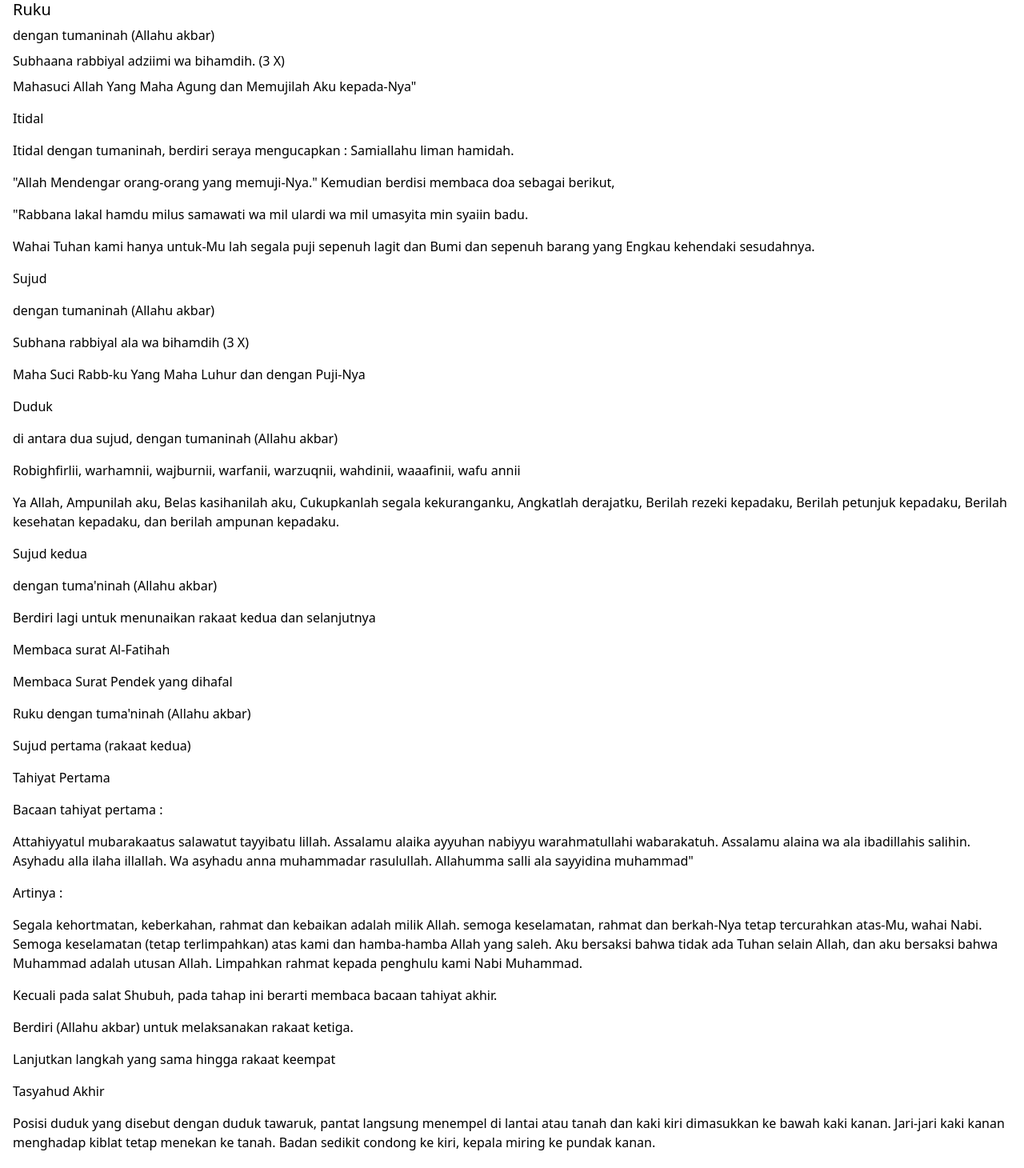
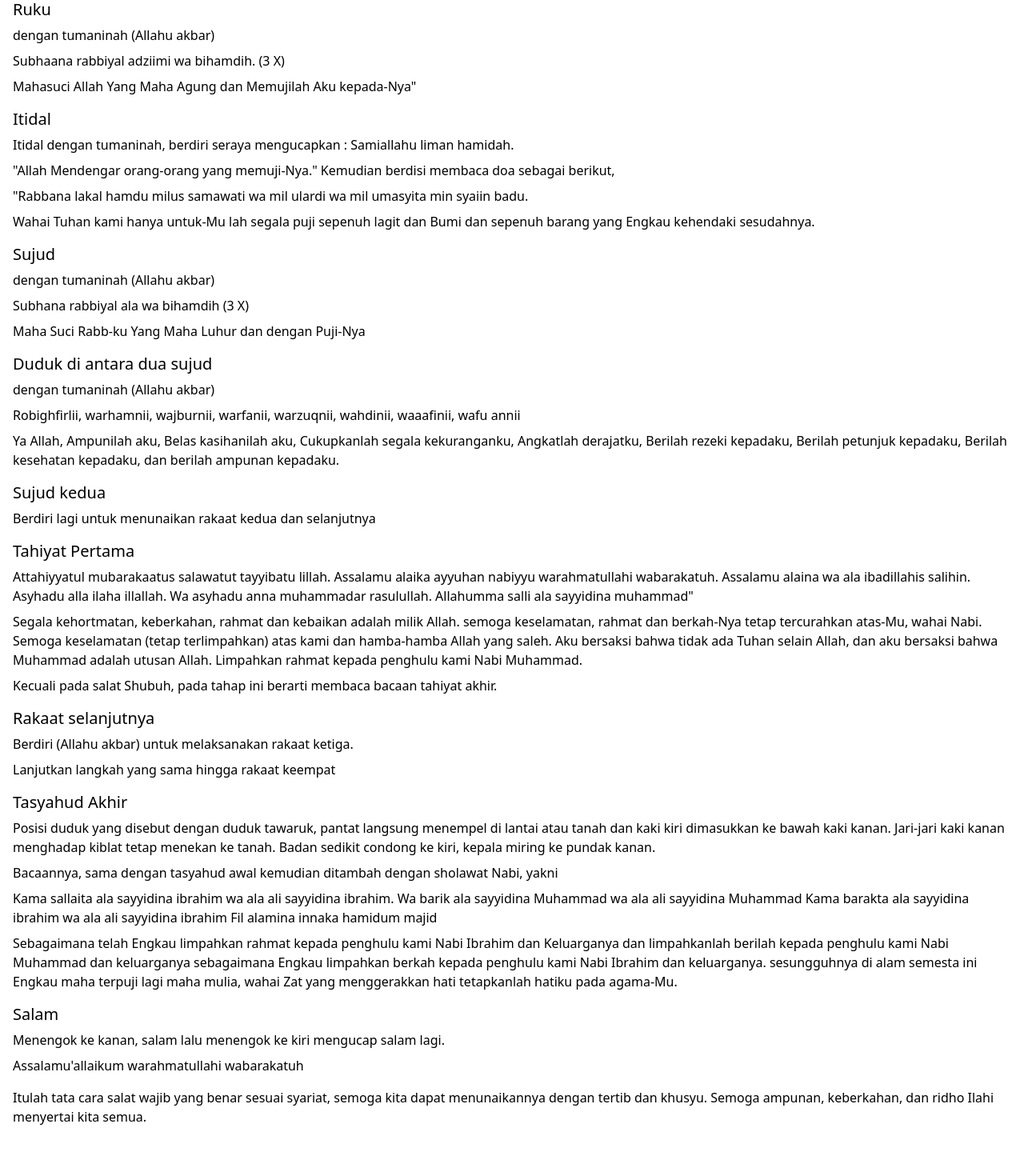
Before and after one commit to argaghulamahmad/salah, a Next.js app: page / in a window 1280 px wide. Shown: the part 1960-3420 px from the top of the page at 80% size. After the commit the page ends 3384 px from the top, so only its background shows below. Built offline with nearby package versions, Linux system fonts and the light colour scheme.

Commit message:
Update content

```diff
--- a/pages/index.js
+++ b/pages/index.js
@@ -278,11 +278,8 @@ export default function Home() {
                     </p>
                 </div>
 
-
-
-
-                <h3>Itidal</h3>
-
+                <div className="space-y-2">
+                    <h3 className="text-black text-xl leading-tight">Itidal</h3>
 
                     <p>
                         Itidal dengan tumaninah, berdiri seraya mengucapkan : Samiallahu liman hamidah.
@@ -299,8 +296,10 @@ export default function Home() {
                         yang
                         Engkau kehendaki sesudahnya.
                     </p>
-                <h3>Sujud </h3>
+                </div>
 
+                <div className="space-y-2">
+                    <h3 className="text-black text-xl leading-tight">Sujud </h3>
 
                     <p>
                         dengan tumaninah (Allahu akbar)
@@ -311,11 +310,13 @@ export default function Home() {
                     <p>
                         Maha Suci Rabb-ku Yang Maha Luhur dan dengan Puji-Nya
                     </p>
-                <h3>Duduk </h3>
+                </div>
 
+                <div className="space-y-2">
+                    <h3 className="text-black text-xl leading-tight">Duduk di antara dua sujud</h3>
 
                     <p>
-                    di antara dua sujud, dengan tumaninah (Allahu akbar)
+                        dengan tumaninah (Allahu akbar)
                     </p>
                     <p>
                         Robighfirlii, warhamnii, wajburnii, warfanii, warzuqnii, wahdinii, waaafinii, wafu annii
@@ -326,46 +327,30 @@ export default function Home() {
                         berilah
                         ampunan kepadaku.
                     </p>
-                <h3>Sujud kedua </h3>
+                </div>
 
+                <div className="space-y-2">
+                    <h3 className="text-black text-xl leading-tight">Sujud kedua</h3>
+
+                    <p>Berdiri lagi untuk menunaikan rakaat kedua dan selanjutnya</p>
+                </div>
+
+                <div className="space-y-2">
+                    <h3 className="text-black text-xl leading-tight">Tahiyat Pertama</h3>
 
                     <p>
-                    dengan tuma'ninah (Allahu akbar)
-                </p>
-                <h3>Berdiri lagi untuk menunaikan rakaat kedua dan selanjutnya</h3>
-
-
-                <h4>Membaca surat Al-Fatihah</h4>
-
-
-                <h4>Membaca Surat Pendek yang dihafal</h4>
-
-
-                <h4>Ruku dengan tuma'ninah (Allahu akbar)</h4>
-
-
-                <h4>Sujud pertama (rakaat kedua)</h4>
-
-
-                <h3>Tahiyat Pertama</h3>
-
-
-                <p>
-                    Bacaan tahiyat pertama :
-                </p>
-                <p>
-                    Attahiyyatul mubarakaatus salawatut tayyibatu lillah. Assalamu alaika ayyuhan nabiyyu warahmatullahi
+                        Attahiyyatul mubarakaatus salawatut tayyibatu lillah. Assalamu alaika ayyuhan nabiyyu
+                        warahmatullahi
                         wabarakatuh. Assalamu alaina wa ala ibadillahis salihin. Asyhadu alla ilaha illallah. Wa asyhadu
                         anna
                         muhammadar rasulullah. Allahumma salli ala sayyidina muhammad"
                     </p>
                     <p>
-                    Artinya :
-                </p>
-                <p>
-                    Segala kehortmatan, keberkahan, rahmat dan kebaikan adalah milik Allah. semoga keselamatan, rahmat
+                        Segala kehortmatan, keberkahan, rahmat dan kebaikan adalah milik Allah. semoga keselamatan,
+                        rahmat
                         dan
-                    berkah-Nya tetap tercurahkan atas-Mu, wahai Nabi. Semoga keselamatan (tetap terlimpahkan) atas kami
+                        berkah-Nya tetap tercurahkan atas-Mu, wahai Nabi. Semoga keselamatan (tetap terlimpahkan) atas
+                        kami
                         dan
                         hamba-hamba Allah yang saleh. Aku bersaksi bahwa tidak ada Tuhan selain Allah, dan aku bersaksi
                         bahwa
@@ -374,43 +359,55 @@ export default function Home() {
                     <p>
                         Kecuali pada salat Shubuh, pada tahap ini berarti membaca bacaan tahiyat akhir.
                     </p>
-                <h3>Berdiri (Allahu akbar) untuk melaksanakan rakaat ketiga.</h3>
+                </div>
+
+                <div className="space-y-2">
+                    <h3 className="text-black text-xl leading-tight">Rakaat selanjutnya</h3>
+
+                    <p>Berdiri (Allahu akbar) untuk melaksanakan rakaat ketiga.</p>
+                    <p>Lanjutkan langkah yang sama hingga rakaat keempat</p>
+                </div>
 
 
-                <h3>Lanjutkan langkah yang sama hingga rakaat keempat</h3>
-
-
-                <h3>Tasyahud Akhir</h3>
-
+                <div className="space-y-2">
+                    <h3 className="text-black text-xl leading-tight">Tasyahud Akhir</h3>
 
                     <p>
-                    Posisi duduk yang disebut dengan duduk tawaruk, pantat langsung menempel di lantai atau tanah dan
+                        Posisi duduk yang disebut dengan duduk tawaruk, pantat langsung menempel di lantai atau tanah
+                        dan
                         kaki
-                    kiri dimasukkan ke bawah kaki kanan. Jari-jari kaki kanan menghadap kiblat tetap menekan ke tanah.
+                        kiri dimasukkan ke bawah kaki kanan. Jari-jari kaki kanan menghadap kiblat tetap menekan ke
+                        tanah.
                         Badan
                         sedikit condong ke kiri, kepala miring ke pundak kanan.
                     </p>
+
                     <p>
-                    Bacaannya, sama dengan tasyahud awal kemudian ditambah dengan sholawat Nabi, yakni :
+                        Bacaannya, sama dengan tasyahud awal kemudian ditambah dengan sholawat Nabi, yakni
                     </p>
+
                     <p>
-                    Kama sallaita ala sayyidina ibrahim wa ala ali sayyidina ibrahim. Wa barik ala sayyidina Muhammad wa
+                        Kama sallaita ala sayyidina ibrahim wa ala ali sayyidina ibrahim. Wa barik ala sayyidina
+                        Muhammad wa
                         ala
-                    ali sayyidina Muhammad Kama barakta ala sayyidina ibrahim wa ala ali sayyidina ibrahim Fil alamina
+                        ali sayyidina Muhammad Kama barakta ala sayyidina ibrahim wa ala ali sayyidina ibrahim Fil
+                        alamina
                         innaka hamidum majid
                     </p>
-                <p>
-                    Artinya :
-                </p>
+
                     <p>
                         Sebagaimana telah Engkau limpahkan rahmat kepada penghulu kami Nabi Ibrahim dan Keluarganya dan
-                    limpahkanlah berilah kepada penghulu kami Nabi Muhammad dan keluarganya sebagaimana Engkau limpahkan
-                    berkah kepada penghulu kami Nabi Ibrahim dan keluarganya. sesungguhnya di alam semesta ini Engkau
+                        limpahkanlah berilah kepada penghulu kami Nabi Muhammad dan keluarganya sebagaimana Engkau
+                        limpahkan
+                        berkah kepada penghulu kami Nabi Ibrahim dan keluarganya. sesungguhnya di alam semesta ini
+                        Engkau
                         maha
                         terpuji lagi maha mulia, wahai Zat yang menggerakkan hati tetapkanlah hatiku pada agama-Mu.
                     </p>
-                <h3>Salam</h3>
+                </div>
 
+                <div className="space-y-2">
+                    <h3 className="text-black text-xl leading-tight">Salam</h3>
 
                     <p>
                         Menengok ke kanan, salam lalu menengok ke kiri mengucap salam lagi.
@@ -418,6 +415,8 @@ export default function Home() {
                     <p>
                         Assalamu'allaikum warahmatullahi wabarakatuh
                     </p>
+                </div>
+
                 <p>
                     Itulah tata cara salat wajib yang benar sesuai syariat, semoga kita dapat menunaikannya dengan
                     tertib
```
Also changed, not shown: 1 other file (tests, documents, lock files or other folders). Lines whose indentation alone changed are shown as unchanged.
